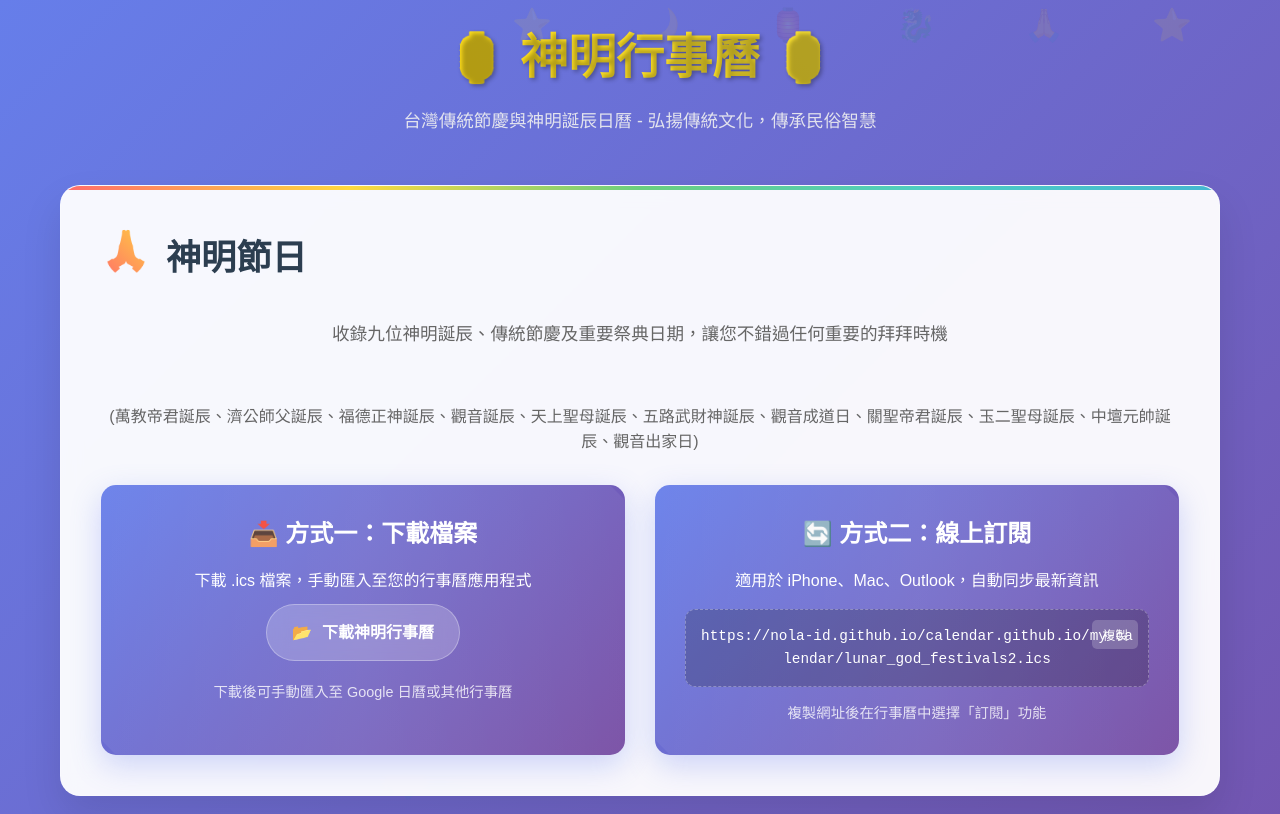
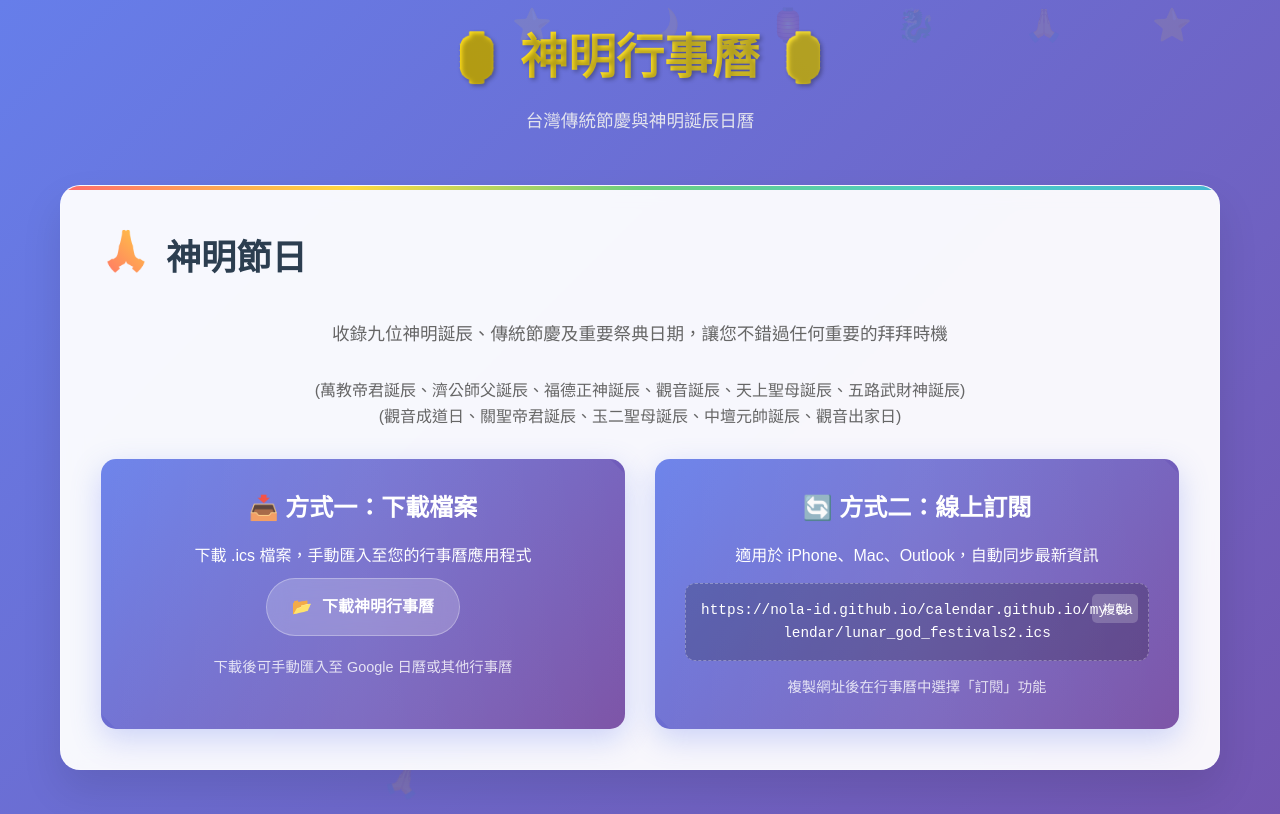
Before and after one commit to Nola-id/calendar.github.io, a plain HTML site: page my-calendar/index.html in a window 1280 px wide. Shown: the top 814 px of the page. Drawn offline with Linux system fonts and the light colour scheme.

Commit message:
Update index.html
神明節日太長，改為換行呈現

```diff
--- a/my-calendar/index.html
+++ b/my-calendar/index.html
@@ -315,7 +315,7 @@
   <div class="container">
     <div class="header">
       <h1>🏮 神明行事曆 🏮</h1>
-      <p>台灣傳統節慶與神明誕辰日曆 - 弘揚傳統文化，傳承民俗智慧</p>
+      <p>台灣傳統節慶與神明誕辰日曆</p>
     </div>
 
     <div class="calendar-section deity-calendar">
@@ -326,9 +326,10 @@
       <p style="font-size: 1.1rem; color: #666; margin-bottom: 30px; text-align: center;">
         收錄九位神明誕辰、傳統節慶及重要祭典日期，讓您不錯過任何重要的拜拜時機
       </p>
-      <br/>
       <p style="font-size: 1rem; color: #666; margin-bottom: 25px; text-align: center;">
-        (萬教帝君誕辰、濟公師父誕辰、福德正神誕辰、觀音誕辰、天上聖母誕辰、五路武財神誕辰、觀音成道日、關聖帝君誕辰、玉二聖母誕辰、中壇元帥誕辰、觀音出家日)
+        (萬教帝君誕辰、濟公師父誕辰、福德正神誕辰、觀音誕辰、天上聖母誕辰、五路武財神誕辰)
+        <br/>
+        (觀音成道日、關聖帝君誕辰、玉二聖母誕辰、中壇元帥誕辰、觀音出家日)
       </p>
 
       <div class="download-section">
```
